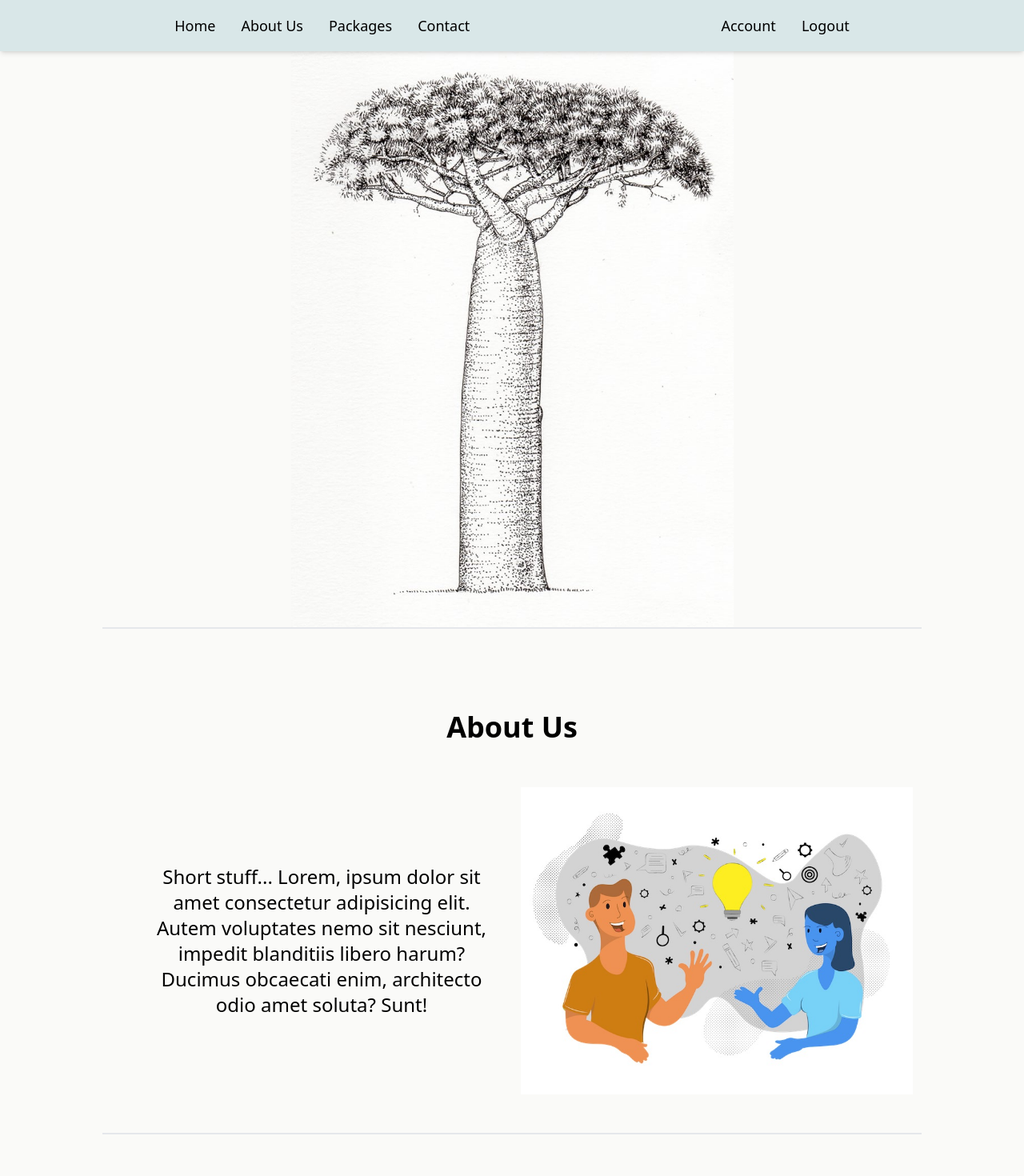
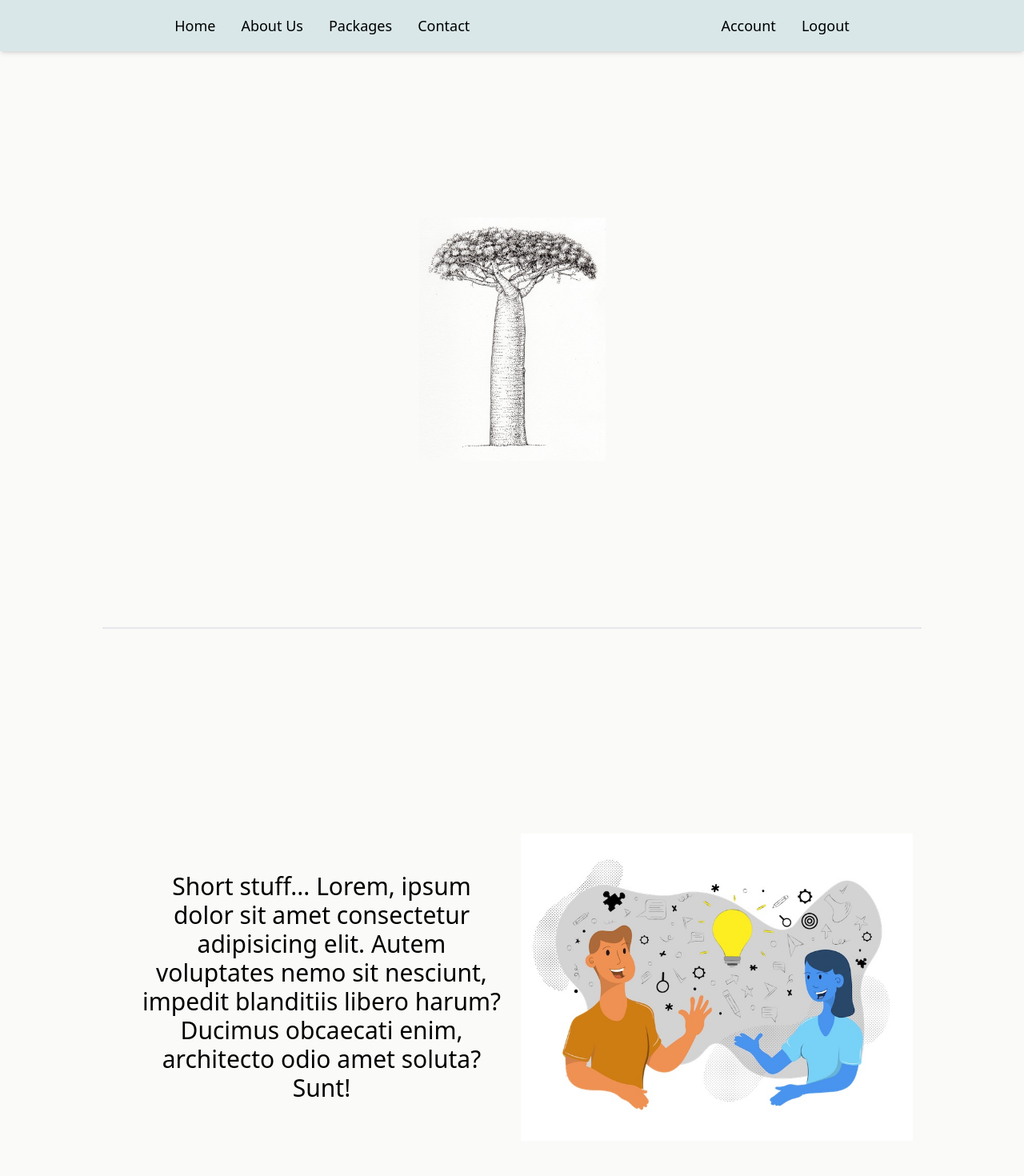
Before and after one commit to Folka2134/mum-site, a React (Create React App) app: page / in a window 1280 px wide. Shown: the top 1470 px of the page at 80% size. Built offline with nearby package versions, Linux system fonts and the light colour scheme.

Commit message:
fixing margins/padding/textsize

```diff
--- a/src/App.js
+++ b/src/App.js
@@ -5,7 +5,7 @@ import { Navbar } from './components/Navbar.component';
 
 function App() {
   return (
-    <div className="home h-full min-w-[450px] bg-[#FAFAF8]">
+    <div className="home h-full min-w-[350px] bg-[#FAFAF8]">
       <Navbar />
       <Home />
       <Footer />
--- a/src/pages/homePage/About.component.jsx
+++ b/src/pages/homePage/About.component.jsx
@@ -4,11 +4,11 @@ import aboutPic from '../../images/innovation-coaching.jpg'
 
 export const About = () => {
   return (
-    <div className='about w-full text-center pt-12'>
-      <h1 className='text-[36px] lg:mb-12 font-semibold'>About Us</h1>
-      <div className='grid grid-cols-1 lg:grid-cols-2 items-center place-items-center'>
-        <p className='text-2xl p-12 lg:p-34 lg:pr-3'>Short stuff... Lorem, ipsum dolor sit amet consectetur adipisicing elit. Autem voluptates nemo sit nesciunt, impedit blanditiis libero harum? Ducimus obcaecati enim, architecto odio amet soluta? Sunt!</p>
-        <img src={aboutPic} alt="pic" className='h-96' />
+    <div className='h-[100vh] grid content-center about w-full text-center'>
+      {/* <h1 className='text-3xl md:text-5xl lg:mb-12 md:text-[36px] font-semibold'>About Us</h1> */}
+      <div className='text-xl md:text-3xl grid grid-cols-1 lg:grid-cols-2 items-center place-items-center'>
+        <p className='p-12 lg:p-34 lg:pr-3'>Short stuff... Lorem, ipsum dolor sit amet consectetur adipisicing elit. Autem voluptates nemo sit nesciunt, impedit blanditiis libero harum? Ducimus obcaecati enim, architecto odio amet soluta? Sunt!</p>
+        <img src={aboutPic} alt="pic" className='lg:h-96' />
       </div>
     </div>
   )
--- a/src/pages/homePage/Cover.component.jsx
+++ b/src/pages/homePage/Cover.component.jsx
@@ -2,8 +2,8 @@ import React from 'react'
 
 export const Cover = () => {
   return (
-    <div className="h-[45vh] lg:h-[90vh] w-full flex justify-center items-center bg-logo-bg bg-contain bg-no-repeat bg-center">
-
+    <div className="h-[45vh] lg:h-[90vh] w-full flex justify-center items-center lg:p-52">
+      <div className='bg-logo-bg bg-contain bg-no-repeat bg-center h-full w-full' alt='tree' />
     </div>
   )
 }
--- a/src/pages/homePage/PackagePre.component.jsx
+++ b/src/pages/homePage/PackagePre.component.jsx
@@ -2,7 +2,7 @@ import React from 'react'
 
 export const PackagePre = () => {
   return (
-    <div className='packages text-center mt-12 pt-12 border-t-2'>
+    <div className='packages text-center border-t-2 pt-44'>
       <h1 className='text-[36px] mb-12 font-semibold'>Our Packages</h1>
       <div className='grid grid-cols-1 lg:grid-cols-2 gap-12 md:m-6'>
         <div className='border-black rounded'>
```
